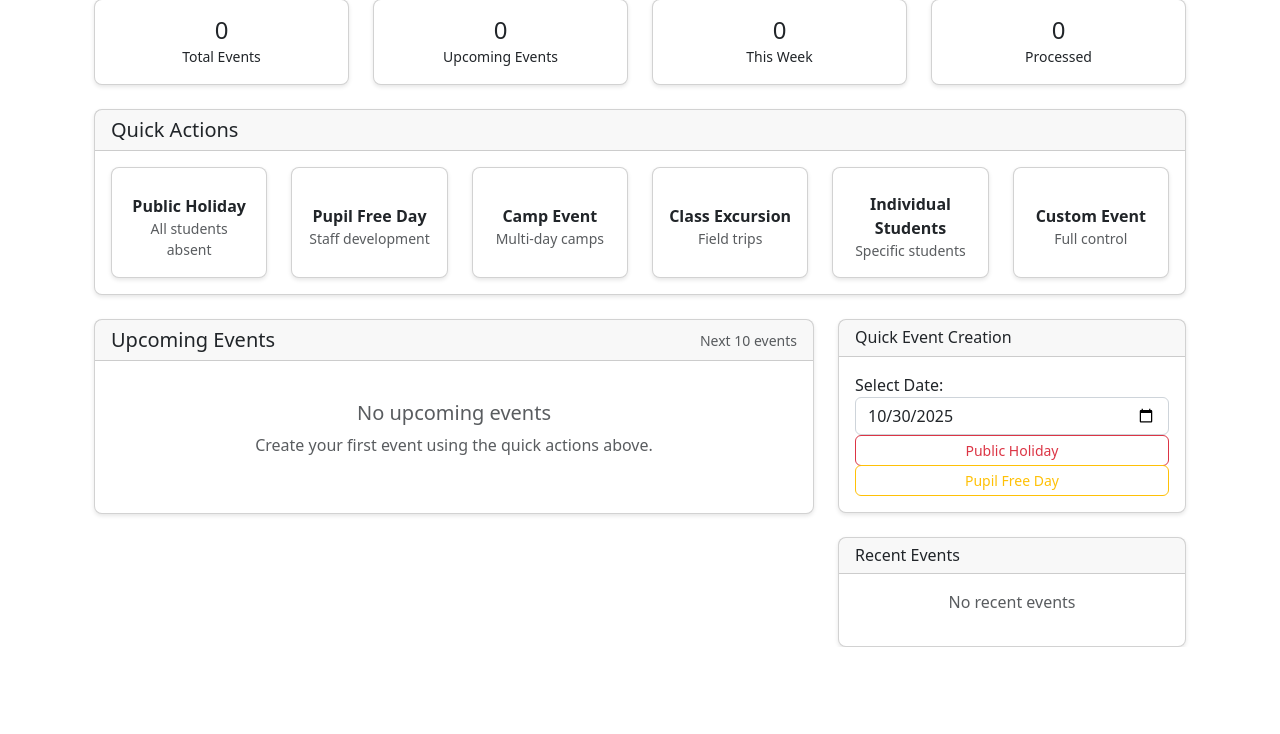
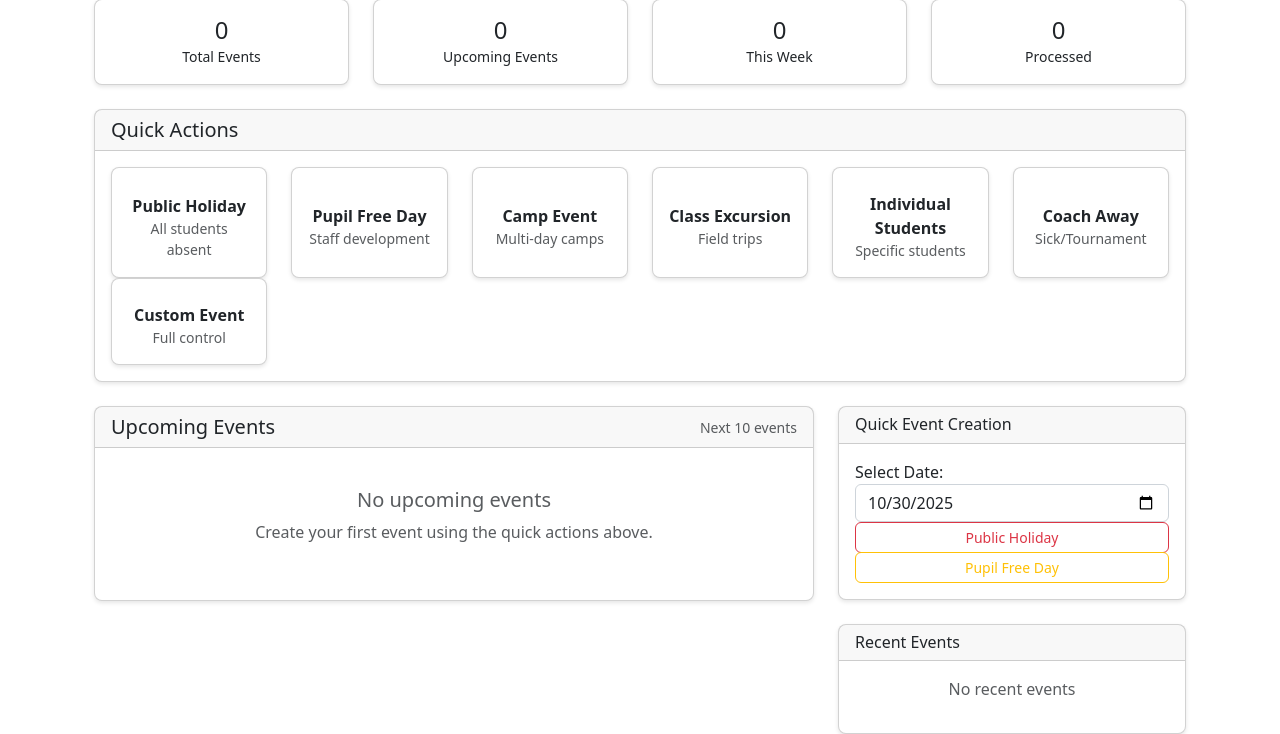
Before and after one commit to russ8887/Somerset-Chess-App, a Django app: page /events/ in a window 1280 px wide. Shown: the part 163-897 px from the top of the page. Before the commit the page ends 810 px from the top, so only its background shows below. Run offline with Django 5.2, Linux system fonts and the light colour scheme; the visitor is signed in with stand-in values (Sample User, id 1); data that the repository does not hold is empty; parts of the project's set-up code (start-up, migrations or seed data) failed here and were passed over; some libraries are stand-ins or nearby versions.

Commit message:
Add missing Coach Away button to Event Management dashboard
ISSUE FIXED:
- Coach Away functionality was fully implemented but missing from UI
- Added Coach Away quick action button to event management dashboard
- Uses FontAwesome user-times icon with warning color for consistency
- Properly positioned in Quick Actions grid layout

NAVIGATION FLOW:
- Event Management Dashboard  Coach Away button  Coach Away event creation form
- Seamless integration with existing event management UI
- Maintains visual consistency with other event type buttons

Now fully accessible: Head coaches can easily find and use the Coach Away feature!

```diff
--- a/scheduler/templates/scheduler/event_management_dashboard.html
+++ b/scheduler/templates/scheduler/event_management_dashboard.html
@@ -168,6 +168,17 @@
                                         <i class="fas fa-user fa-2x text-info mb-2"></i>
                                         <strong>Individual Students</strong>
                                         <small class="text-muted">Specific students</small>
+                                    </div>
+                                </div>
+                            </a>
+                        </div>
+                        <div class="col-md-2">
+                            <a href="{% url 'create-coach-away-event' %}" class="text-decoration-none">
+                                <div class="card quick-action-btn h-100">
+                                    <div class="card-body d-flex flex-column justify-content-center align-items-center text-center">
+                                        <i class="fas fa-user-times fa-2x text-warning mb-2"></i>
+                                        <strong>Coach Away</strong>
+                                        <small class="text-muted">Sick/Tournament</small>
                                     </div>
                                 </div>
                             </a>
```
